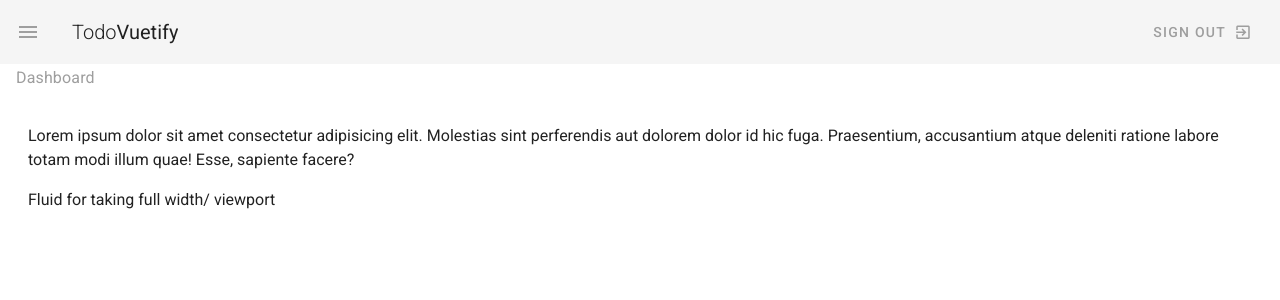
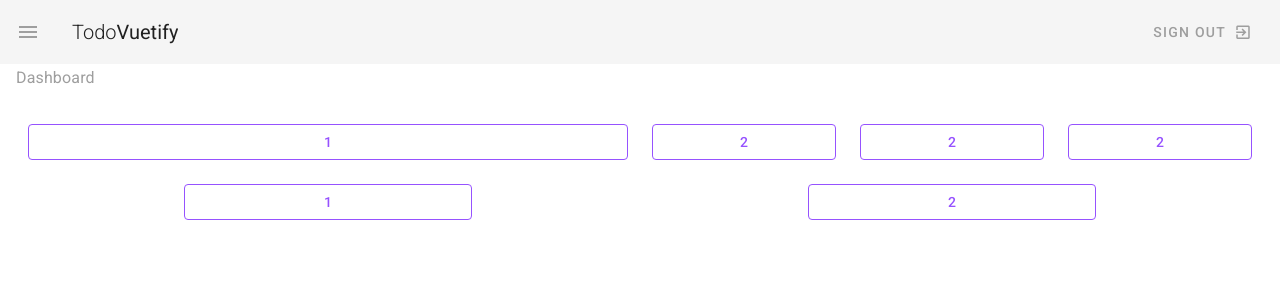
Before and after one commit to mamun-63/vuetify, a Vue app: page / in a window 1280 px wide. Shown: the top 300 px of the page. Built offline with nearby package versions, Linux system fonts and the light colour scheme.

Commit message:
Grid(part 1)

```diff
--- a/src/views/Dashboard.vue
+++ b/src/views/Dashboard.vue
@@ -3,8 +3,30 @@
     <h1 class="subtitle-1 grey--text">Dashboard</h1>
 
     <v-container fluid class="my-5">
-      <p>Lorem ipsum dolor sit amet consectetur adipisicing elit. Molestias sint perferendis aut dolorem dolor id hic fuga. Praesentium, accusantium atque deleniti ratione labore totam modi illum quae! Esse, sapiente facere?</p>
-      <p>Fluid for taking full width/ viewport</p>
+      <v-row>
+        <v-col cols='12' md='6'>
+          <v-btn outlined block color="primary">1</v-btn>
+        </v-col>
+        <v-col cols='4' md='2'>
+          <v-btn outlined block color="primary">2</v-btn>
+        </v-col>
+        <v-col cols='4' md='2'>
+          <v-btn outlined block color="primary">2</v-btn>
+        </v-col>
+        <v-col cols='4' md='2'>
+          <v-btn outlined block color="primary">2</v-btn>
+        </v-col>
+      </v-row>
+
+      <!-- justify-center, justify-end, justify-space-around, justify-space-between -->
+      <v-row class="justify-space-around">
+        <v-col cols='4' md='3'>
+          <v-btn outlined block color="primary">1</v-btn>
+        </v-col>
+        <v-col cols='4' md='3'>
+          <v-btn outlined block color="primary">2</v-btn>
+        </v-col>
+      </v-row>
     </v-container>
 
   </div>
--- a/src/views/Team.vue
+++ b/src/views/Team.vue
@@ -3,8 +3,11 @@
     <h1 class="subtitle-1 grey--text">Team</h1>
 
     <v-container fluid class="my-5">
-      <p>Lorem ipsum dolor sit amet consectetur adipisicing elit. Molestias sint perferendis aut dolorem dolor id hic fuga. Praesentium, accusantium atque deleniti ratione labore totam modi illum quae! Esse, sapiente facere?</p>
-      <p>Fluid for taking full width/ viewport</p>
+      <v-row>
+        <v-col>
+          <v-btn outlined block class="primary">1</v-btn>
+        </v-col>
+      </v-row>
     </v-container>
 
   </div>
```
